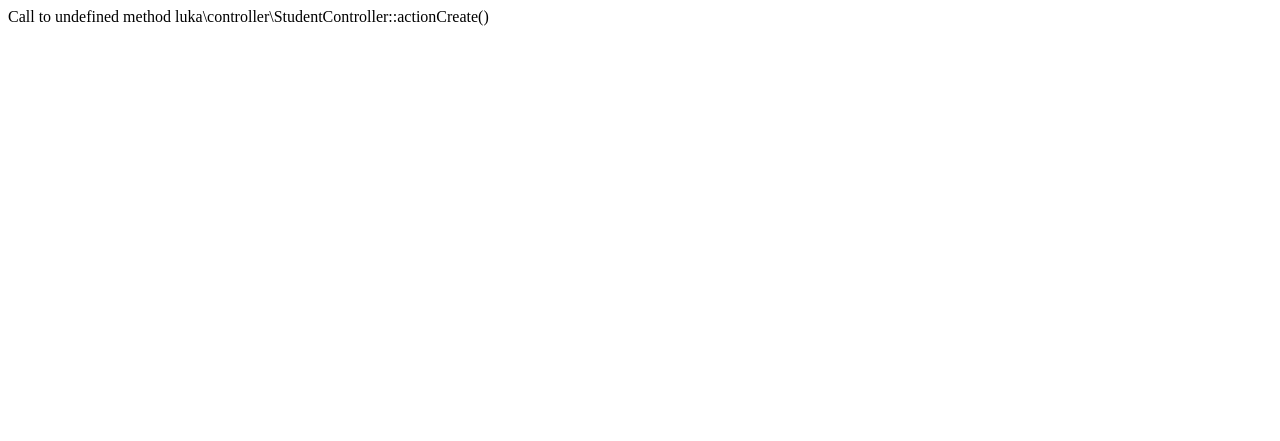
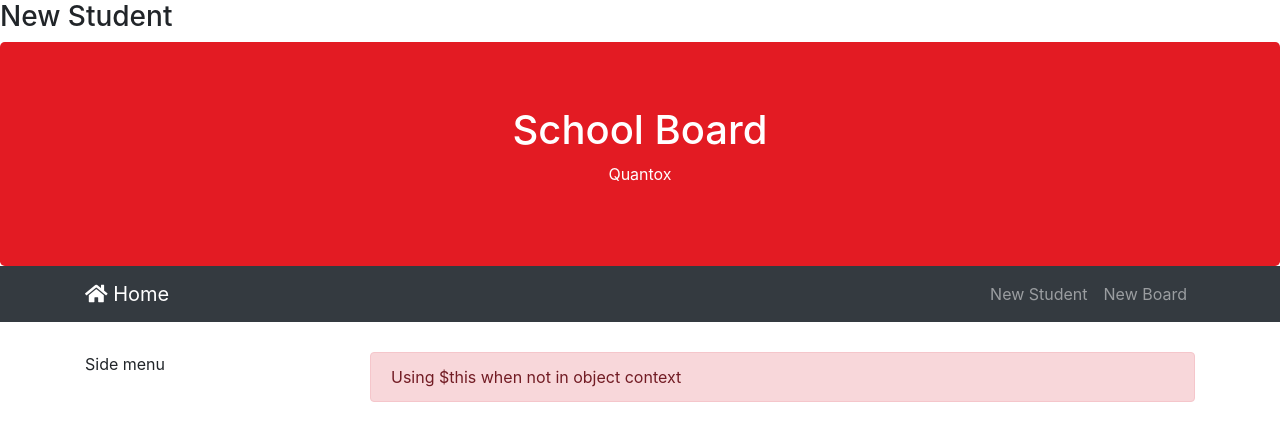
Before and after one commit to luka995/user-student-task, a PHP site: page /index.php?controller=student&action=create in a window 1280 px wide. Shown: the top 441 px of the page. Run offline with PHP 8.4, Linux system fonts and the light colour scheme; some libraries are stand-ins or nearby versions.

Commit message:
Dodati View i crud operacije

```diff
--- a/nbproject/project.xml
+++ b/nbproject/project.xml
@@ -3,7 +3,7 @@
     <type>org.netbeans.modules.php.project</type>
     <configuration>
         <data xmlns="http://www.netbeans.org/ns/php-project/1">
-            <name>quantox1</name>
+            <name>quantox2</name>
         </data>
     </configuration>
 </project>
--- a/src/controller/Controller.php
+++ b/src/controller/Controller.php
@@ -5,27 +5,49 @@ namespace luka\controller;
 abstract class Controller
 {
 
-    public function run()
+    protected $layout = 'layout/main';
+
+    public static function run()
     {
         $actionId = $_GET['action'] ?? 'index';
         $method = 'action' . ucfirst($actionId);
-        return $this->$method();
+        try {
+            $controller = self::create();
+            $content = $controller->$method();
+        } catch (\Throwable $e) {
+            $controller = new ErrorController();
+            $content = $controller->render('layout/_error', ['content' => $e->getMessage()]);
+        }
+        return $controller->render($controller->layout, ['content' => $content]);
     }
 
     public static function create()
     {
         $controlerId = $_GET['controller'] ?? 'Student';
-        $controllerClass = "\\luka\\controller\\".$controlerId."Controller";
+        $controllerClass = "\\luka\\controller\\".ucfirst($controlerId)."Controller";
         if ( ! class_exists($controllerClass)) {
-            throw new \Exception('Traženi kontroler ne postoji');
+            throw new \Exception('Unknown controller');
         }
         return new $controllerClass();
     }
 
+    public static function render($file, $data)
+    {
+        extract($data);
+        ob_start();
+        include __DIR__ . "/../view/$file.php";
+        return ob_get_clean();
+    }
+
     public function redirect($location)
     {
-        header("Location:$location");
+        $arr = explode('/', $location[0]);
+        $url = 'index.php?controller='. urlencode($arr[0]) . '&action=' . $arr[1];
+        array_shift($location);
+        foreach($location as $key => $value) {
+            $url .= '&'.urlencode($key) . '=' . urlencode($value);
+        }
+        header("Location:$url");
         die();
     }
-
 }
--- /dev/null
+++ b/src/controller/ErrorController.php
@@ -0,0 +1,7 @@
+<?php
+
+namespace luka\controller;
+
+class ErrorController extends Controller
+{
+}
--- a/src/controller/StudentController.php
+++ b/src/controller/StudentController.php
@@ -1,17 +1,34 @@
 <?php
 
 namespace luka\controller;
+
+use luka\model\Student;
 
 class StudentController extends Controller
 {
     public function actionIndex()
     {
+        $this->layout = 'layout/api';
         if (empty($_GET['student'])) {
-            die ('Nije naveden student');
+            throw new \Exception('Unknown student');
         }
         $id = intval($_GET['student']);
-
         $student = new \luka\model\Student($id);
+        if ($student->getBoard()->board_type == 'CSM') {
+            header("Content-type: text/json");
+        } else {
+            header("Content-type: text/xml");
+        }
         return $student->reportData();
     }
+
+    public function actionCreate()
+    {
+        $student = new Student();
+        if ($student->load($_POST['Student'] ?? null) && $student->save()) {
+            $this->redirect(['site/index']);
+        }
+        return $this->render('student/create', ['student' => $student]);
+    }
+
 }
--- a/src/model/Model.php
+++ b/src/model/Model.php
@@ -1,7 +1,6 @@
 <?php
 namespace luka\model;
 
-use DOMDocument;
 abstract class Model
 {
     private static $db = null;
@@ -37,7 +36,7 @@ abstract class Model
         return $this->getByCol($table, 'id', $id);
     }
 
-    protected abstract function validate($data);
+    protected abstract function validate();
 
     public function getErrors()
     {
--- a/src/model/Student.php
+++ b/src/model/Student.php
@@ -10,14 +10,62 @@ class Student extends Model
     private $student = null;
     private $board = null;
 
-    public function __construct($id)
+    protected $attrs = ['student_name', 'board_id'];
+
+    public function __construct($id = null)
     {
-        $this->student = $this->getById('student', $id);
+        if ($id) {
+            $this->student = $this->getById('student', $id);
+            if (!$this->student) {
+                throw new \Exception('Unknown student');
+            }
+        }
     }
 
-    protected function validate($data)
+    public function save()
     {
+        if (!$this->validate()) {
+            return false;
+        }
+        $cols = implode(', ', $this->attrs);
+        $placeholders = implode(', ', array_fill(0, count($this->attrs), '?'));
+        $sql = "INSERT INTO student($cols) VALUES($placeholders)";
+        $stm = $this->getDb()->prepare($sql);
+        $arr = array_values((array)$this->student);
+        if ($stm->execute($arr)) {
+            $this->student->id = $this->getDb()->lastInsertId();
+            return true;
+        }
+        return false;
+    }
 
+    public function load($data)
+    {
+        if (!$data) {
+            return false;
+        }
+        $student = new \stdClass();
+        foreach ($this->attrs as $attr) {
+            $student->$attr = $data[$attr] ?? null;
+        }
+        $this->student = $student;
+        return $this->validate();
+    }
+
+    public function getData()
+    {
+        return $this->student;
+    }
+
+    protected function validate()
+    {
+        if (empty($this->student->student_name)) {
+            $this->errors['student_name'] = 'Missing student name';
+        }
+        if (empty($this->student->board_id)) {
+            $this->errors['board_id'] = 'Missing board';
+        }
+        return empty($this->errors);
     }
 
     public function reportData()
@@ -89,7 +137,6 @@ class Student extends Model
             $data['student']['final_result'] = $gradeAvg >= self::CSM_THRESHOLD ? 'Pass' : 'Fail';
         }
         $this->checkGradeCount($gradeCount, $data);
-        header("Content-type: text/json");
         return json_encode($data, JSON_PRETTY_PRINT);
     }
 
@@ -115,12 +162,8 @@ class Student extends Model
             $data['student']['grade_avg'] = $gradeAvg;
         }
         $this->checkGradeCount($gradeCount, $data);
-
-        header("Content-type: text/xml");
         $arrayToXml = new ArrayToXml($data);
-
         return $arrayToXml->dropXmlDeclaration()->toXml();
-
     }
 
 }
--- /dev/null
+++ b/src/view/layout/_error.php
@@ -0,0 +1,3 @@
+<div class="alert alert-danger" role="alert">
+    <?= $content ?>
+</div>
--- /dev/null
+++ b/src/view/layout/api.php
@@ -0,0 +1 @@
+<?= $content ?>
--- /dev/null
+++ b/src/view/layout/main.php
@@ -0,0 +1,55 @@
+<!DOCTYPE html>
+<html lang="en">
+
+<head>
+    <title>School Board</title>
+    <meta charset="utf-8">
+    <meta name="viewport" content="width=device-width, initial-scale=1">
+    <link rel="stylesheet" href="https://maxcdn.bootstrapcdn.com/bootstrap/4.3.1/css/bootstrap.min.css">
+    <link rel="stylesheet" href="https://use.fontawesome.com/releases/v5.7.0/css/all.css" integrity="sha384-lZN37f5QGtY3VHgisS14W3ExzMWZxybE1SJSEsQp9S+oqd12jhcu+A56Ebc1zFSJ" crossorigin="anonymous">
+    <script src="https://ajax.googleapis.com/ajax/libs/jquery/3.4.1/jquery.min.js"></script>
+    <script src="https://cdnjs.cloudflare.com/ajax/libs/popper.js/1.14.7/umd/popper.min.js"></script>
+    <script src="https://maxcdn.bootstrapcdn.com/bootstrap/4.3.1/js/bootstrap.min.js"></script>
+</head>
+<body>
+
+    <div class="jumbotron text-center" style="margin-bottom:0; color:white; background-color: #e31b23;">
+        <h1>School Board</h1>
+        <p>Quantox</p>
+    </div>
+
+    <nav class="navbar navbar-expand-sm bg-dark navbar-dark">
+    <div class="container">
+      <a class="navbar-brand" href="index.php"><i class="fas fa-home"></i> Home</a>
+      <button class="navbar-toggler" type="button" data-toggle="collapse" data-target="#collapsibleNavbar">
+        <span class="navbar-toggler-icon"></span>
+      </button>
+      <div class="collapse navbar-collapse" id="collapsibleNavbar">
+          <ul class="navbar-nav mr-auto">
+
+          </ul>
+        <ul class="navbar-nav">
+            <li class="nav-item">
+              <a class="nav-link" href="index.php?controller=student&action=create">New Student</a>
+            </li>
+            <li class="nav-item">
+              <a class="nav-link" href="index.php?controller=board&action=create">New Board</a>
+            </li>
+        </ul>
+      </div>
+      </div>
+    </nav>
+
+    <div class="container" style="margin-top:30px">
+      <div class="row">
+        <div class="col-sm-3">
+            Side menu
+        </div>
+        <div class="col-sm-9">
+            <?=$content?>
+        </div>
+      </div>
+    </div>
+</body>
+
+</html>
--- /dev/null
+++ b/src/view/student/create.php
@@ -0,0 +1,3 @@
+<h3>New Student</h3>
+
+<?= $this->render('student/_form', ['student' => $student]) ?>
--- a/web/index.php
+++ b/web/index.php
@@ -1,15 +1,8 @@
 <?php
 error_reporting(E_ALL);
+ini_set('display_startup_errors', 1);
 ini_set('display_errors', '1');
 
 include __DIR__ . '/../vendor/autoload.php';
 
-try {
-    $controller = \luka\controller\Controller::create();
-    $main = $controller->run();
-} catch (\Throwable $ex) {
-    $main = $ex->getMessage();
-}
-?>
-
-<?= $main ?>
+echo \luka\controller\Controller::run();
```
Also changed, not shown: src/controller/SiteController.php (added, +11 -0 lines), src/view/student/_form.php (added, +21 -0 lines).
